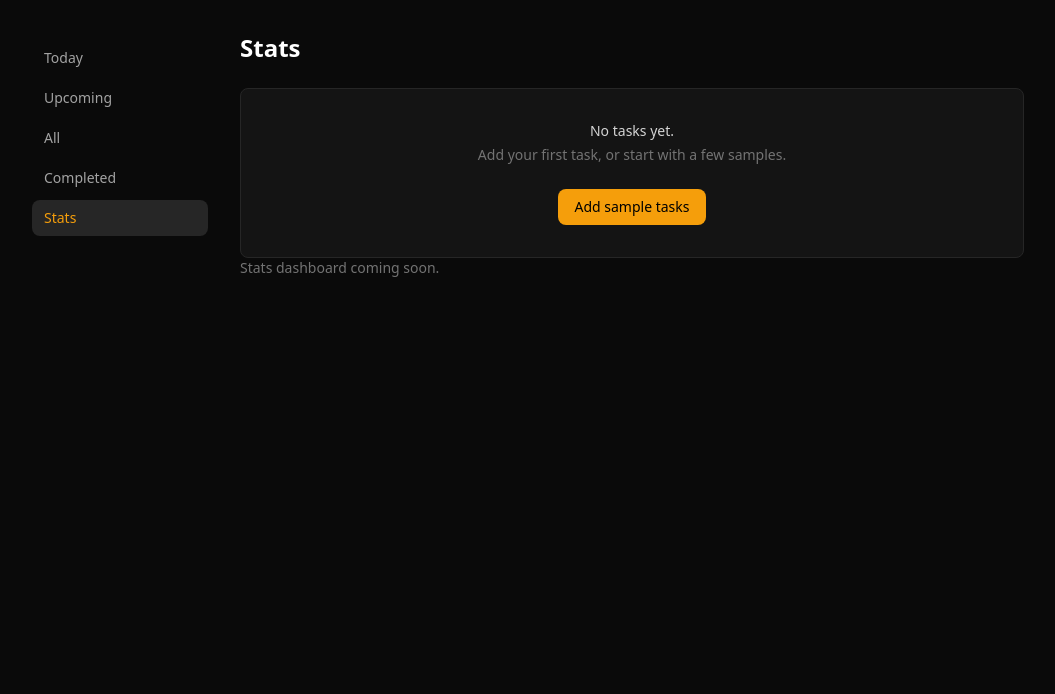
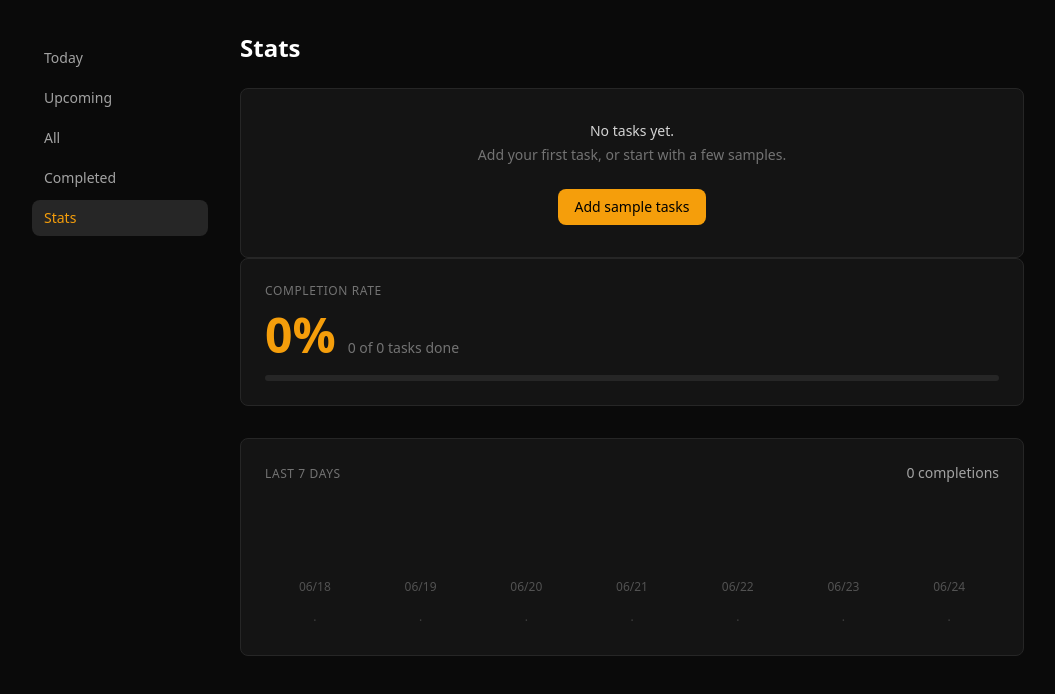
Before and after one commit to 2hyoon/cadence, a Next.js app: page / in a window 1280 px wide. Both pictures are taken after a click on the button "Stats". Shown: the top 694 px of the page, without its empty margins (112-1167 px from the left). Built offline with nearby package versions, Linux system fonts and the light colour scheme.

Commit message:
feat(1-advanced): step 3 — stats

```diff
--- a/features/AppShell.tsx
+++ b/features/AppShell.tsx
@@ -7,6 +7,7 @@ import { Sidebar } from "../components/Sidebar";
 import { TaskListContainer } from "./TaskListContainer";
 import { QuickAdd, type QuickAddDraft } from "../components/QuickAdd";
 import type { Todo } from "../types/todo";
+import { StatsView } from "./StatsView";
 
 type AnyViewId = ViewId | "stats";
 
@@ -161,11 +162,9 @@ export function AppShell() {
             <TaskListContainer todos={currentList} today={today} />
           )}
 
-          {/* Stats placeholder */}
+          {/* Stats dashboard */}
           {hydrated && activeView === "stats" && (
-            <p className="text-neutral-500 text-sm">
-              Stats dashboard coming soon.
-            </p>
+            <StatsView state={state} today={today} />
           )}
         </main>
       </div>
--- /dev/null
+++ b/features/StatsView.tsx
@@ -0,0 +1,84 @@
+"use client";
+
+import { computeStats } from "../lib/stats";
+import type { AppState } from "../types/todo";
+
+interface StatsViewProps {
+  state: AppState;
+  today: string;
+}
+
+export function StatsView({ state, today }: StatsViewProps) {
+  const stats = computeStats(state, today, 7);
+  const ratePercent = Math.round(stats.completionRate * 100);
+  const maxCount = Math.max(...stats.recentDays.map((d) => d.count), 1);
+
+  return (
+    <div className="space-y-8">
+      {/* Completion rate */}
+      <section className="rounded-lg bg-[#141414] border border-neutral-800 p-6">
+        <p className="text-xs font-medium text-neutral-500 uppercase tracking-wider mb-3">
+          Completion Rate
+        </p>
+        <div className="flex items-baseline gap-3">
+          <span className="text-5xl font-semibold text-amber-500">{ratePercent}%</span>
+          <span className="text-sm text-neutral-500">
+            {stats.completedCount} of {stats.totalCount} tasks done
+          </span>
+        </div>
+
+        {/* Progress bar */}
+        <div className="mt-4 h-1.5 rounded-full bg-neutral-800 overflow-hidden">
+          <div
+            className="h-full rounded-full bg-amber-500 transition-none"
+            style={{ width: `${ratePercent}%` }}
+          />
+        </div>
+      </section>
+
+      {/* Recent completions */}
+      <section className="rounded-lg bg-[#141414] border border-neutral-800 p-6">
+        <div className="flex items-baseline justify-between mb-4">
+          <p className="text-xs font-medium text-neutral-500 uppercase tracking-wider">
+            Last 7 Days
+          </p>
+          <span className="text-sm text-neutral-400">
+            {stats.recentTotal} completions
+          </span>
+        </div>
+
+        {/* Bar chart */}
+        <div className="flex items-end gap-1.5 h-24">
+          {stats.recentDays.map((day) => {
+            const heightPercent = maxCount > 0 ? (day.count / maxCount) * 100 : 0;
+            const isToday = day.date === today;
+            return (
+              <div key={day.date} className="flex-1 flex flex-col items-center gap-1">
+                <div className="w-full flex items-end" style={{ height: "80px" }}>
+                  <div
+                    className={`w-full rounded-sm transition-none ${isToday ? "bg-amber-500" : "bg-neutral-700"}`}
+                    style={{ height: `${Math.max(heightPercent, day.count > 0 ? 4 : 0)}%` }}
+                  />
+                </div>
+                <span className="text-neutral-600 text-xs">
+                  {day.date.slice(5).replace("-", "/")}
+                </span>
+              </div>
+            );
+          })}
+        </div>
+
+        {/* Per-day count row */}
+        <div className="mt-3 flex gap-1.5">
+          {stats.recentDays.map((day) => (
+            <div key={day.date} className="flex-1 text-center">
+              <span className={`text-xs ${day.count > 0 ? "text-neutral-300" : "text-neutral-700"}`}>
+                {day.count > 0 ? day.count : "·"}
+              </span>
+            </div>
+          ))}
+        </div>
+      </section>
+    </div>
+  );
+}
--- /dev/null
+++ b/lib/stats.ts
@@ -0,0 +1,92 @@
+import type { AppState, CompletionLogEntry } from "../types/todo";
+
+export interface DayCount {
+  date: string;
+  count: number;
+}
+
+/**
+ * Stats shape returned by computeStats.
+ * - completionRate: ratio of completed top-level todos to total top-level todos (0–1).
+ *   "Done" counts todos with completed=true at query time.
+ * - recentDays: per-day completion counts from completionLog for the last `windowDays` days
+ *   (inclusive of today, exclusive before windowStart).
+ * - recentTotal: sum of counts in recentDays.
+ * - windowDays: the window size used.
+ */
+export interface Stats {
+  completionRate: number;
+  completedCount: number;
+  totalCount: number;
+  recentDays: DayCount[];
+  recentTotal: number;
+  windowDays: number;
+}
+
+function addDays(dateStr: string, n: number): string {
+  const d = new Date(dateStr + "T00:00:00");
+  d.setDate(d.getDate() + n);
+  const y = d.getFullYear();
+  const m = String(d.getMonth() + 1).padStart(2, "0");
+  const day = String(d.getDate()).padStart(2, "0");
+  return `${y}-${m}-${day}`;
+}
+
+/**
+ * Pure aggregation over AppState.
+ * @param state  Current app state.
+ * @param today  YYYY-MM-DD string for the current day (caller supplies — never read the clock here).
+ * @param windowDays  Number of days to look back for recent completions (default 7).
+ */
+export function computeStats(state: AppState, today: string, windowDays = 7): Stats {
+  const topLevel = state.todos.filter((t) => !t.parentId);
+  const total = topLevel.length;
+  const completed = topLevel.filter((t) => t.completed).length;
+  const completionRate = total === 0 ? 0 : completed / total;
+
+  const windowStart = addDays(today, -(windowDays - 1));
+
+  const countByDate: Record<string, number> = {};
+  for (const entry of state.completionLog) {
+    if (entry.date >= windowStart && entry.date <= today) {
+      countByDate[entry.date] = (countByDate[entry.date] ?? 0) + 1;
+    }
+  }
+
+  const recentDays: DayCount[] = [];
+  for (let i = 0; i < windowDays; i++) {
+    const date = addDays(windowStart, i);
+    recentDays.push({ date, count: countByDate[date] ?? 0 });
+  }
+
+  const recentTotal = recentDays.reduce((sum, d) => sum + d.count, 0);
+
+  return {
+    completionRate,
+    completedCount: completed,
+    totalCount: total,
+    recentDays,
+    recentTotal,
+    windowDays,
+  };
+}
+
+export function recentCompletions(
+  completionLog: CompletionLogEntry[],
+  today: string,
+  windowDays = 7
+): DayCount[] {
+  const windowStart = addDays(today, -(windowDays - 1));
+  const countByDate: Record<string, number> = {};
+  for (const entry of completionLog) {
+    if (entry.date >= windowStart && entry.date <= today) {
+      countByDate[entry.date] = (countByDate[entry.date] ?? 0) + 1;
+    }
+  }
+  const days: DayCount[] = [];
+  for (let i = 0; i < windowDays; i++) {
+    const date = addDays(windowStart, i);
+    days.push({ date, count: countByDate[date] ?? 0 });
+  }
+  return days;
+}
```
Also changed, not shown: 1 other file (tests, documents, lock files or other folders).
